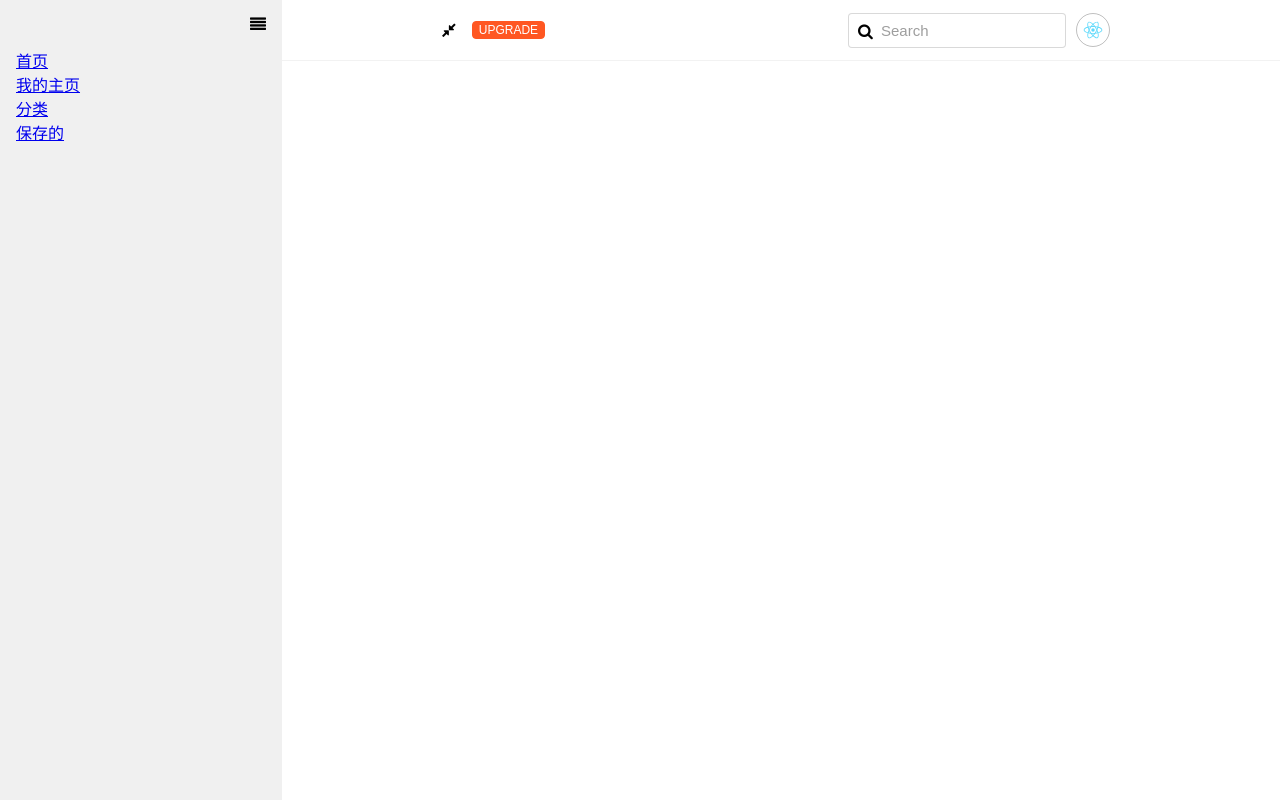
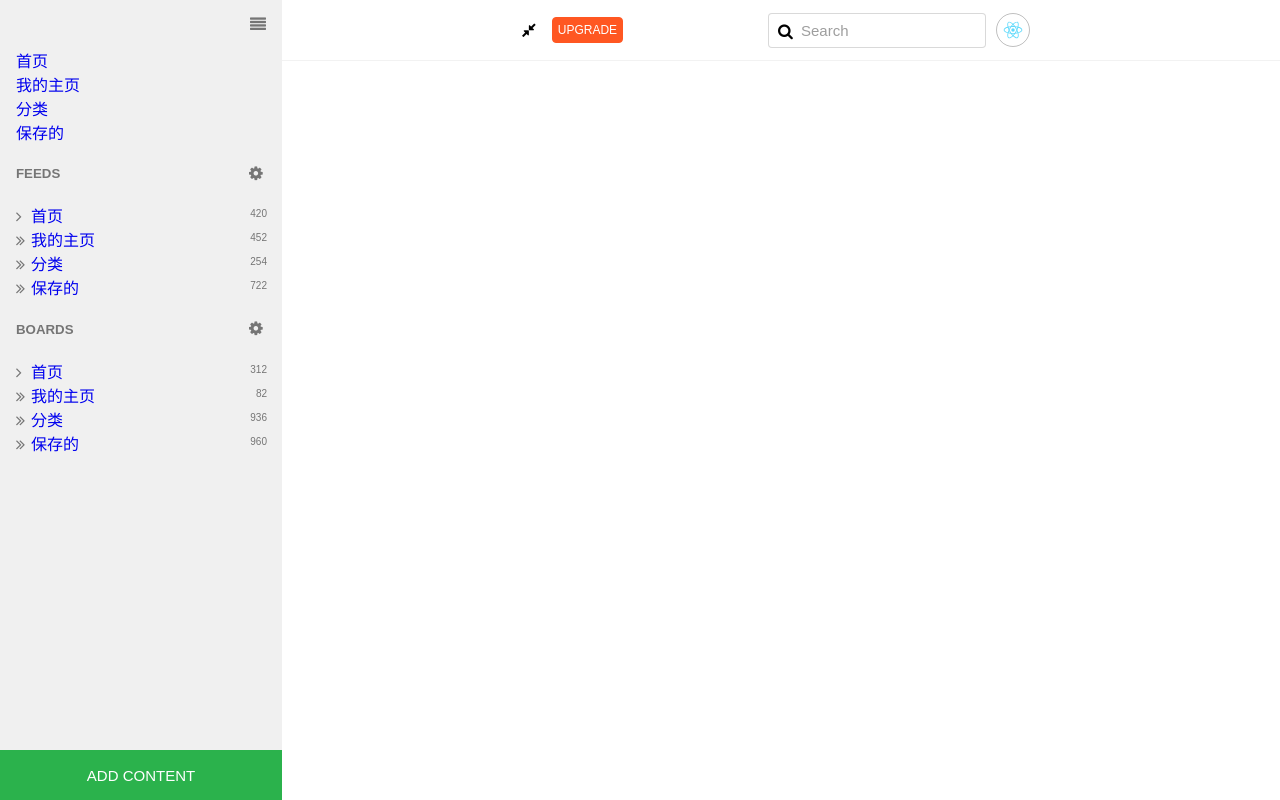
Before and after one commit to Matrixbirds/feedly-rss-reader, a React app: page / in a window 1280 px wide. Built offline with nearby package versions, Linux system fonts and the light colour scheme.

Commit message:
feat: left menu bar

```diff
--- a/src/App.js
+++ b/src/App.js
@@ -31,15 +31,21 @@ class Menu extends React.Component {
         }))
     }
 
+    randomNum () {
+        return Math.floor(Math.random() * (999 - 0) + 0)
+    }
+
     render () {
         return (
-            <div className={"menu " + (this.state.isToggleOn ? 'pined' : '')}>
+            <div className={"menu" + (this.state.isToggleOn ? ' pined' : '')}>
+                <div className="menu-bar">
                     <div className="row">
                         <div className="pin">
                             <i className="fas fa-align-justify"
                                 onClick={this.handlePin} />
                         </div>
                     </div>
+                    <div className="row-group">
                     {
                         routes.map((route, i) => (
                             <div className="row" key={i}>
@@ -50,7 +56,55 @@ class Menu extends React.Component {
                         ))
                     }
                     </div>
-
+                    <div className="row-group subnav">
+                        <div className="row">
+                            <span className="cell">
+                                <h5>FEEDS</h5>
+                                <i class="fas fa-cog cell-icon-right" />
+                            </span>
+                        </div>
+                    {
+                        routes.map((route, i) => (
+                            <div className="row" key={i}>
+                                <span className="cell">
+                                    <i className={"fas "+
+                                        (i == 0 ? "fa-angle-right" : "fa-angle-double-right")}                                     />
+                                    <Link key={i}
+                                        to={route.path}>{route.i18n}
+                                    </Link>
+                                    <span className="num">{ this.randomNum() }</span>
+                                </span>
+                            </div>
+                        ))
+                    }
+                    </div>
+                    <div className="row-group subnav">
+                        <div className="row">
+                            <span className="cell">
+                                <h5>BOARDS</h5>
+                                <i class="fas fa-cog cell-icon-right" />
+                            </span>
+                        </div>
+                    {
+                        routes.map((route, i) => (
+                            <div className="row" key={i}>
+                                <span className="cell">
+                                    <i className={"fas "+
+                                        (i == 0 ? "fa-angle-right" : "fa-angle-double-right")}                                     />
+                                    <Link key={i}
+                                        to={route.path}>{route.i18n}
+                                    </Link>
+                                    <span className="num">{ this.randomNum() }</span>
+                                </span>
+                            </div>
+                        ))
+                    }
+                    </div>
+                </div>
+                <div className="menu-footer">
+                        <button>ADD CONTENT</button>
+                </div>
+            </div>
         )
     }
 }
--- a/src/App.scss
+++ b/src/App.scss
@@ -1,11 +1,6 @@
 @import "./mixin";
 $fa-font-path: "~font-awesome/fonts";
 @import "~font-awesome/scss/font-awesome.scss";
-
-@keyframes App-logo-spin {
-  from { transform: rotate(0deg); }
-  to { transform: rotate(360deg); }
-}
 
 .container {
     flex: 1;
@@ -13,15 +8,70 @@ $fa-font-path: "~font-awesome/fonts";
     background: #fff;
 }
 
+button,
+input {
+    outline: 0;
+    border: none;
+}
+
 .menu {
+    display: flex;
+    flex-direction: column;
+}
+
+.menu-bar {
+    flex: 1;
+    color: #757575;
+    background: rgb(240, 240, 240);
+    overflow-y: scroll;
+    top: 0;
+    bottom: 0;
+    a {
+        text-decoration: none;
+    }
+}
+
+.row-group {
+    color: #757575;
     display: table-row-group;
     background: rgb(240, 240, 240);
+    a {
+        text-decoration: none;
+    }
 }
 
+.menu-footer {
+        button {
+            background-color: #2bb24c;
+            width: 282px;
+            color: #fff;
+            font-size: 15px;
+            height: 50px;
+            &:hover {
+                background-color: #249540;
+            }
+        }
+    }
 .cell {
+    position: relative;
     display: table-cell;
     padding: 0 1em;
     width: 250px;
+    .cell-icon-right {
+        @include cell-icon;
+        right: 18px;
+        top: 21px;
+    }
+    .fas {
+        display: inline-block;
+        width: 15px;
+    }
+    .num {
+        font-size: 10px;
+        position: absolute;
+        right: 15px;
+        top: 5px;
+    }
 }
 
 .row {
@@ -37,16 +87,23 @@ $fa-font-path: "~font-awesome/fonts";
     display: flex;
     justify-content: flex-end;
     padding: 1em;
-    &:hover {
+    i:hover {
         cursor: pointer;
     }
 }
 
 .pined {
-    width: 3.5em;
+    width: 48px;
     .cell {
         display: none;
     }
+    .menu-footer {
+        display: none;
+    }
+}
+
+.subnav {
+    margin-top: 30px;
 }
 
 .layout {
@@ -67,7 +124,7 @@ $fa-font-path: "~font-awesome/fonts";
         display: flex;
         align-items: center;
         justify-content: space-between;
-        padding: 0 10em;
+        padding: 0 15rem;
         .grid {
             display: flex;
             align-items: center;
@@ -132,5 +189,6 @@ $fa-font-path: "~font-awesome/fonts";
     border: 1px solid #ff5722;
     border-radius: .25rem;
     color: #fff;
+    padding: 5px;
     font-size: 12px;
 }
--- a/src/mixin.scss
+++ b/src/mixin.scss
@@ -2,3 +2,10 @@
     width: 100%;
     height: 100%;
 }
+
+@mixin cell-icon {
+    position: absolute;
+    &:hover {
+        cursor: pointer;
+    }
+}
```
Lines whose indentation alone changed are shown as unchanged.
